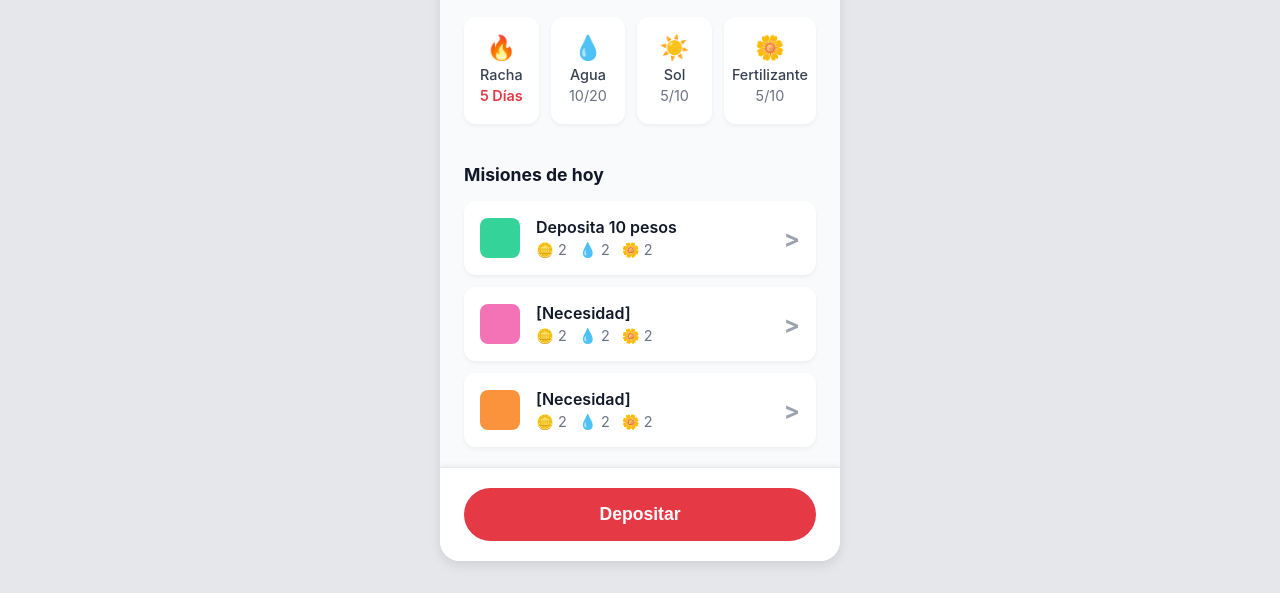
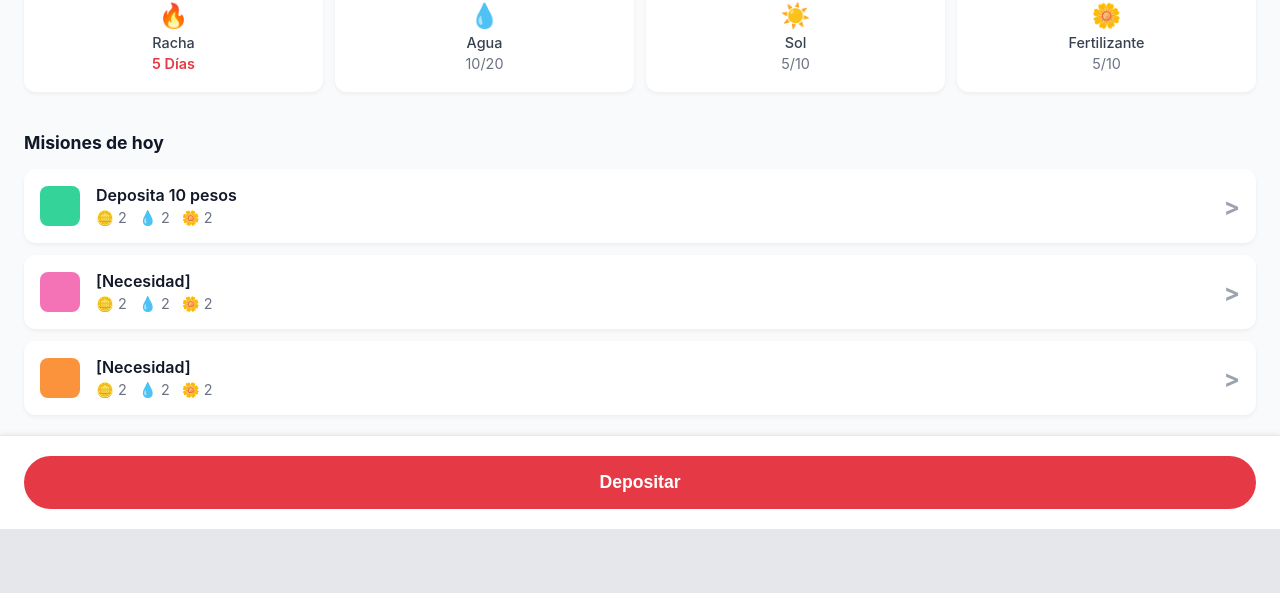
Before and after one commit to R2D2RDZ/hackmty25, a website built with Vite: page hackmty25/index.html in a window 1280 px wide. Shown: the part 409-1002 px from the top of the page. After the commit the page ends 938 px from the top, so only its background shows below. Built offline with nearby package versions, Linux system fonts and the light colour scheme.

Commit message:
Eliminacion de paddings y margins

```diff
--- a/hackmty25/package.json
+++ b/hackmty25/package.json
@@ -10,6 +10,6 @@
   },
   "devDependencies": {
     "typescript": "~5.9.3",
-    "vite": "^7.1.7"
+    "vite": "^7.1.12"
   }
 }
--- a/hackmty25/src/style.css
+++ b/hackmty25/src/style.css
@@ -6,9 +6,7 @@ body {
     display: flex;
     justify-content: center;
     align-items: flex-start;
-    min-height: 100vh;
-    padding-top: 2rem;
-    padding-bottom: 2rem;
+
 }
 
 * {
@@ -18,9 +16,8 @@ body {
 /* --- Contenedor de la App --- */
 .app-container {
     width: 100%;
-    max-width: 400px; /* Ancho típico de un teléfono */
+    max-width: 100%; /* Ancho típico de un teléfono */
     background-color: #f9fafb; /* Fondo principal de la app (gris muy claro) */
-    border-radius: 20px;
     box-shadow: 0 4px 12px rgba(0, 0, 0, 0.1);
     overflow: hidden; /* Oculta lo que se salga */
     position: relative; /* Clave para el footer fijo */
```
Also changed, not shown: 2 other files.
